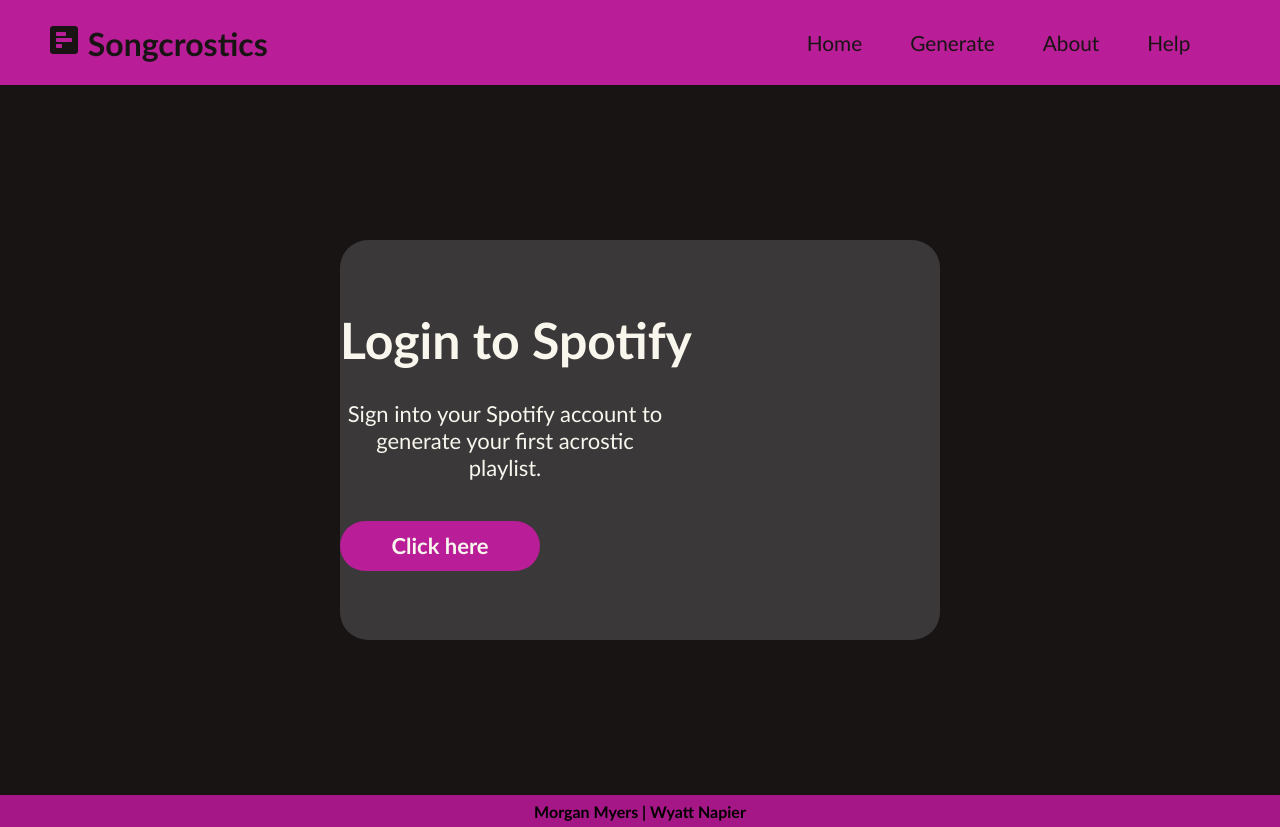
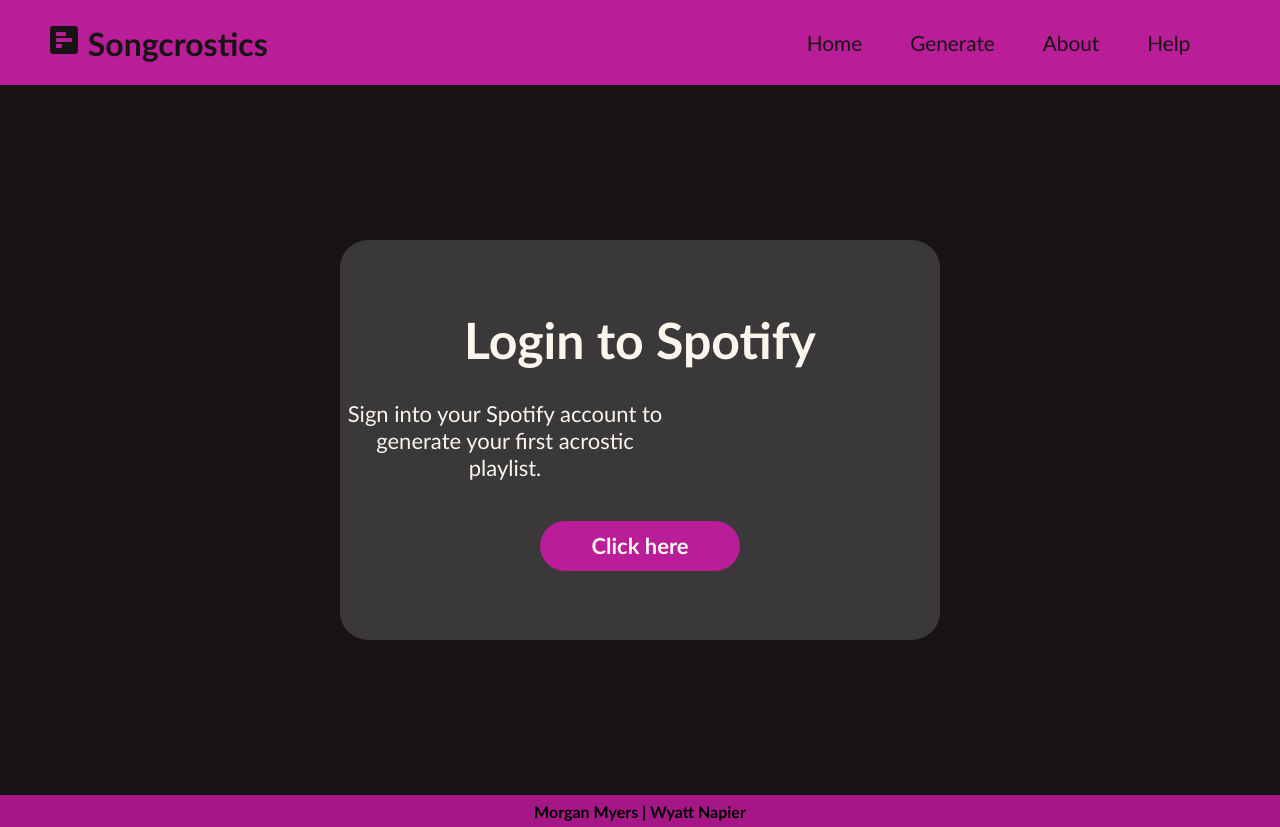
Before and after one commit to wyattnapier/songcrostics, a React (Create React App) app: page / in a window 1280 px wide. Built offline with nearby package versions, Linux system fonts and the light colour scheme; no server answers.

Commit message:
Trying to fix opening page centering

```diff
--- a/src/App.css
+++ b/src/App.css
@@ -125,6 +125,13 @@
   padding-bottom:40px;
 }
 
+div .logged-out {
+  color: var(--lightTone);
+  text-align: center;
+  align-items: center;
+  justify-content: center;
+}
+
 div .logged-out button {
   background-color:var(--accentColor);
   color:var(--lightTone);
```
